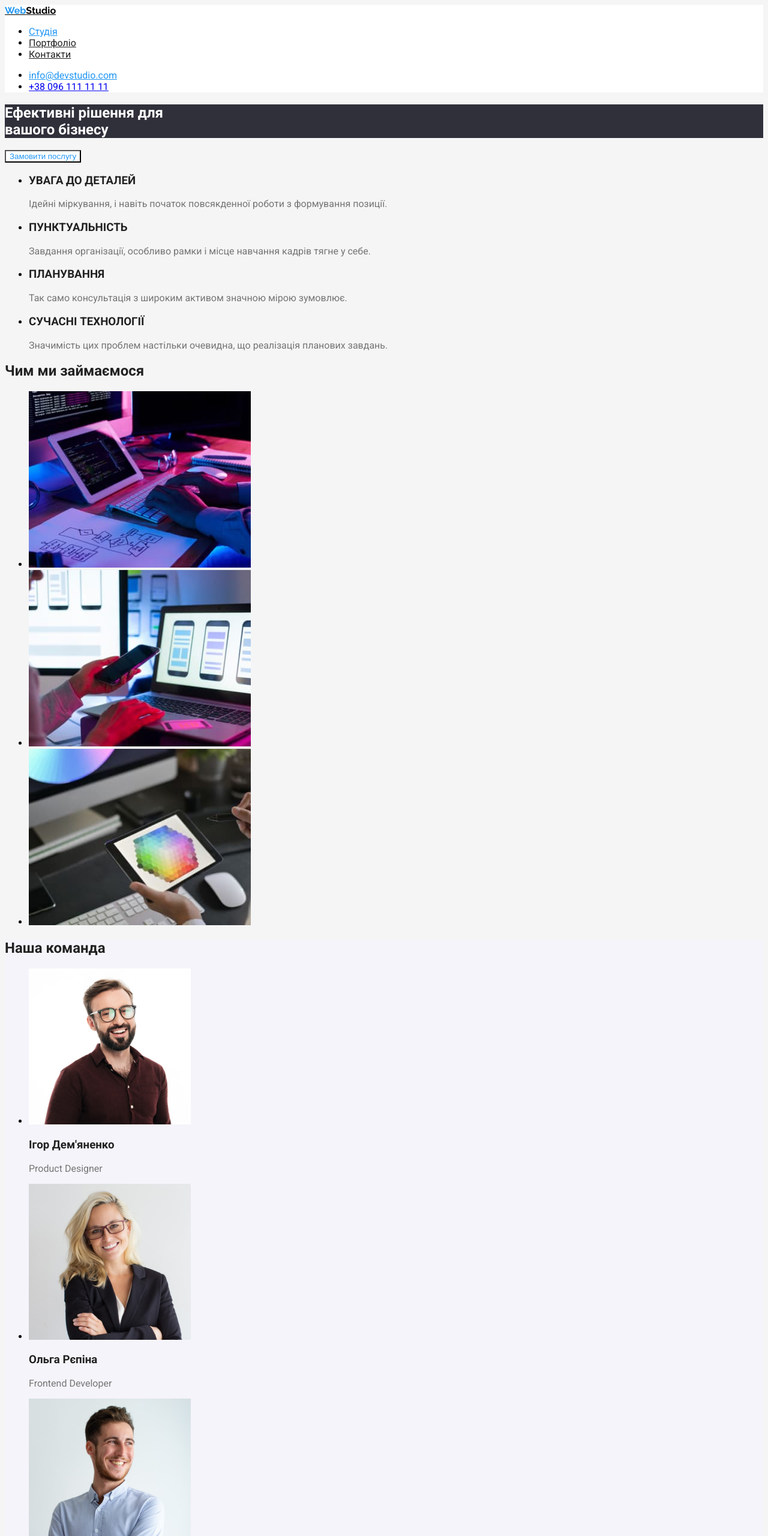
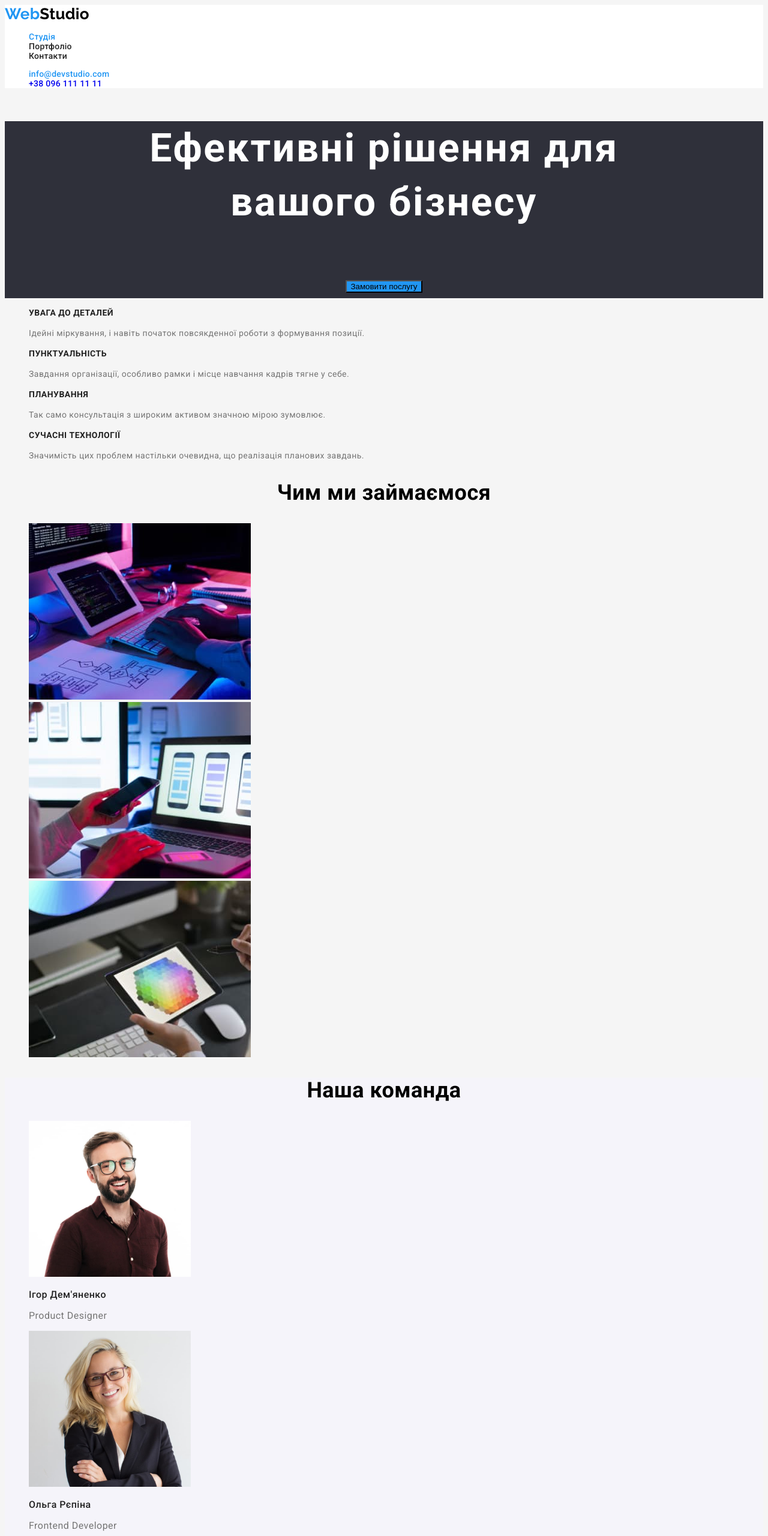
Before and after one commit to DmytroMedved/goit-markup-hw-02, a plain HTML site: page index.html in a window 1280 px wide. Shown: the top 2560 px of the page at 60% size. Drawn offline with Linux system fonts and the light colour scheme.

Commit message:
class text

```diff
--- a/css/styles.css
+++ b/css/styles.css
@@ -2,23 +2,39 @@
 .body {
     font-family: 'Roboto', sans-serif;
     background-color: #F5F5F5;
+    letter-spacing: 0.03em;
+}
+.list {
+    list-style: none;
 }
 /* logo */
 .logo {
     color: #000000;
     font-family: 'Raleway', sans-serif;
+    font-weight: 700;
+    font-size: 26px;
+    line-height: calc(31 / 26);
+    text-decoration: none;
 }
 .logo1 {
     color: #2196F3;
     font-family: 'Raleway', sans-serif;
+    font-weight: 700;
+        font-size: 26px;
+        line-height: calc(31 / 26);
 }
 /* header */
 .header {
-    background-color: #FFFFFF;
+        font-weight: 500;
+        font-size: 14px;
+        line-height: calc(16 / 14);
+        letter-spacing: 0.02em;
+        background-color: #FFFFFF;
 }
 /* nav header */
 .studio {
    color:#2196F3 ;
+    text-decoration: none;
 }
 .studio:hover,
 .studio:focus {
@@ -26,6 +42,7 @@
 }
 .link {
   color:#212121 ;
+  text-decoration: none;
 }
 .link:hover,
 .link:focus {
@@ -33,47 +50,76 @@
 }
 .mailto {
     color: #2196F3;
+        text-decoration: none;
 }
 .mailto:hover,
 .mailto:focus {
     background-color: #2196F3;
 }
+.tel {
+        text-decoration: none;
+}
 /* section hero */
-.section-hero .h1 {
-color: #FFFFFF;
-background-color: #2F303A;
+.section-hero {
+    color: #FFFFFF;
+    background-color: #2F303A;
+    font-weight: 900;
+    font-size: 44px;
+    line-height: calc(60 / 44);
+    text-align: center;
+    letter-spacing: 0.06em;
+}
+.button-hero {
+    background-color: #2196F3;
 }
 /* respect to details, punctualness, planning, modern tecnologies */
+.title {
+        font-weight: 700;
+        font-size: 14px;
+        line-height: calc(16 / 14);
+        color: #212121;
+}
+.text {
+        font-size: 14px;
+        line-height: calc(24 /14);
+        color: #757575;
+
+}
 /* respect to details, */
 /* what are we doing */
+.h2 {
+    font-weight: 700;
+    font-size: 36px;
+    line-height: calc(42 / 36);
+    text-align: center;
+}
+
 /* section command */
 .section-command {
     background-color: #F5F4FA;
+}
+
+.h3 {
+        font-weight: 500;
+        font-size: 16px;
+        line-height: calc(19 / 16);
+        color: #212121;
+}
+.pozicion {
+    font-weight: 400;
+    font-size: 16px;
+    line-height: calc(19 /16);
+    color: #757575;
+
 }
 /* footer */
 .footer {
     background-color: #2F303A;
 }
-/* button */
-.button-hero {
-background-color: #FFFFFF;
-color: #2196F3;
-}
-.button-color:hover,
-.button-color:focus {
-    color: #2196F3;
-}
 /* button portfolio */
 .button-portfolio {
     background-color: #2196F3;
     color: #F5F4FA;
-}
-/* atteniton to detail */
-.attention-to-detail .title {
-    color: #212121;
-}
-.attention-to-detail .text {
-    color: #757575;
 }
 /* what are we doing */
 .what-are-we-doing {
@@ -90,9 +136,16 @@ color: #2196F3;
     color: #757575;
 }
 /* footer */
+.footer
 .adress-town {
-    color: #FFFFFF;
+        font-size: 14px;
+        line-height: calc(24 / 14);
+        color: #FFFFFF;
 }
 .mail-tel {
-color: #FFFFFF99;
+    font-size: 14px;
+    line-height: calc(24 / 14);
+    color: rgba(255, 255, 255, 0.6);
+        text-decoration: none;
 }
+/* main portfolio */
--- a/index.html
+++ b/index.html
@@ -18,15 +18,15 @@
     <header class="header">
       <nav>
         <a href="./index.html" class="logo"><span class="logo1">Web</span>Studio</a>
-        <ul>
+        <ul class="list">
           <li><a href="./portfolio.html" class="studio">Студія</a></li>
           <li><a href="" class="link">Портфоліо</a></li>
           <li><a href="" class="link">Контакти</a></li>
         </ul>
       </nav>
-      <ul>
+      <ul class="list">
         <li><a href="mailto:info@devstudio.com" class="mailto">info@devstudio.com</a></li>
-        <li><a href="tel:+380961111111">+38 096 111 11 11</a></li>
+        <li><a href="tel:+380961111111" class="tel">+38 096 111 11 11</a></li>
       </ul>
     </header>
     <!-- main -->
@@ -45,7 +45,7 @@
             УВАГА ДО ДЕТАЛЕЙ,ПУНКТУАЛЬНІСТЬ,ПЛАНУВАННЯ,СУЧАСНІ ТЕХНОЛОГІЇ
         </h2> -->
 
-        <ul class="attention-to-detail">
+        <ul class="attention-to-detail list">
           <li>
             <h3 class="title">УВАГА ДО ДЕТАЛЕЙ</h3>
             <p class="text">
@@ -77,8 +77,8 @@
       </section>
       <!-- what are we doing -->
       <section>
-        <h2 class="what-are-we-doing">Чим ми займаємося</h2>
-        <ul>
+        <h2 class="h2">Чим ми займаємося</h2>
+        <ul class="list">
           <li>
             <img
               src="./images/layout-on-a-tablet.jpg"
@@ -107,8 +107,8 @@
       </section>
       <!-- section command -->
       <section class="section-command">
-        <h2 class="out-team">Наша команда</h2>
-        <ul class="team">
+        <h2 class="h2">Наша команда</h2>
+        <ul class="team list">
           <li>
             <img
               src="./images/igor-demyanko.jpg"
@@ -116,8 +116,8 @@
               width="270"
               height="260"
             />
-            <h3 class="title">Ігор Дем'яненко</h3>
-            <p class="text">Product Designer</p>
+            <h3 class="h3">Ігор Дем'яненко</h3>
+            <p class="pozicion">Product Designer</p>
           </li>
           <li>
             <img
@@ -126,8 +126,8 @@
               width="270"
               height="260"
             />
-            <h3 class="title">Ольга Рєпіна</h3>
-            <p class="text">Frontend Developer</p>
+            <h3 class="h3">Ольга Рєпіна</h3>
+            <p class="pozicion">Frontend Developer</p>
           </li>
           <li>
             <img
@@ -136,8 +136,8 @@
               width="270"
               height="260"
             />
-            <h3 class="title">Микола Тарасов</h3>
-            <p class="text">Marketing</p>
+            <h3 class="h3">Микола Тарасов</h3>
+            <p class="pozicion">Marketing</p>
           </li>
           <li>
             <img
@@ -146,8 +146,8 @@
               width="270"
               height="260"
             />
-            <h3 class="title">Михайло Єрмаков</h3>
-            <p class="text">UI Designer</p>
+            <h3 class="h3">Михайло Єрмаков</h3>
+            <p class="pozicion">UI Designer</p>
           </li>
         </ul>
       </section>
@@ -156,7 +156,7 @@
     <footer class="footer">
       <a href="./index.html"class="logo"><span class="logo1">Web</span>Studio</a>
       <address>
-        <ul>
+        <ul class="list">
           <li class="adress-town">м. Київ, пр-т Лесі Українки, 26</li>
           <li><a href="mailto:evstudio.coinfo@dm" class="mail-tel">evstudio.coinfo@dm</a></li>
           <li><a href="tel:+380961111111" class="mail-tel">+38 096 111 11 11</a></li>
```
Also changed, not shown: portfolio.html (+6 -6 lines).
